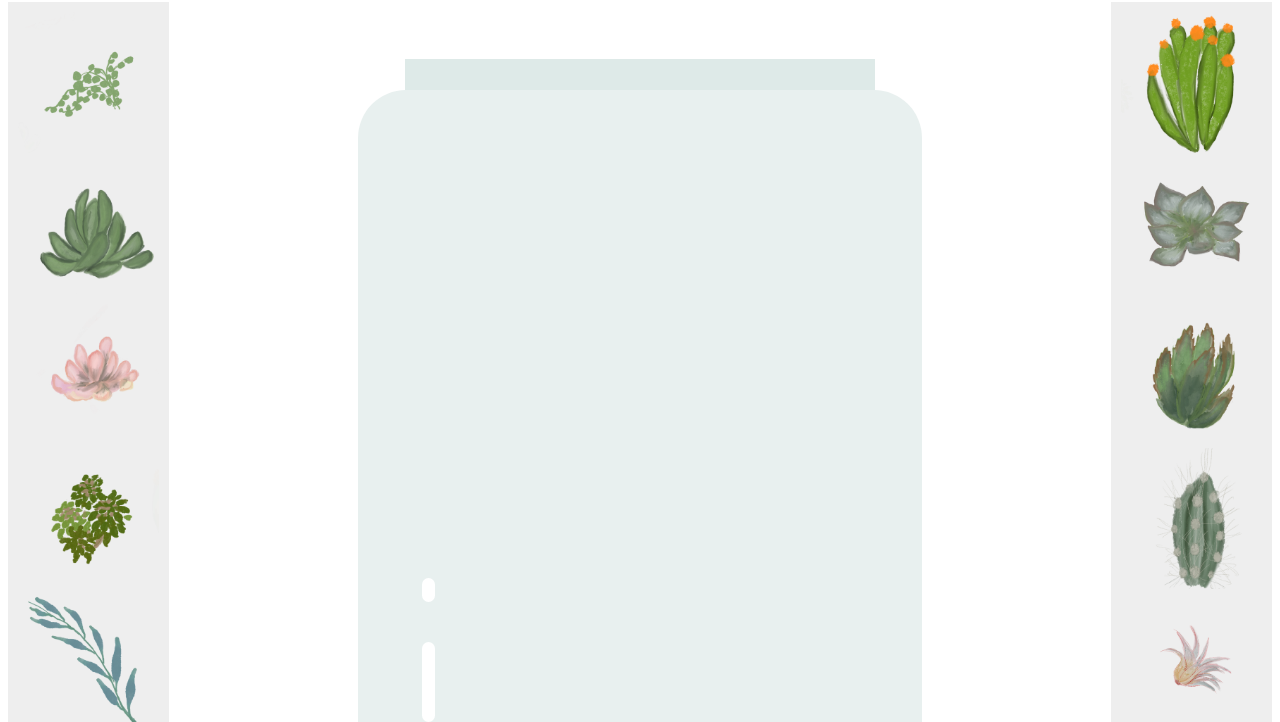
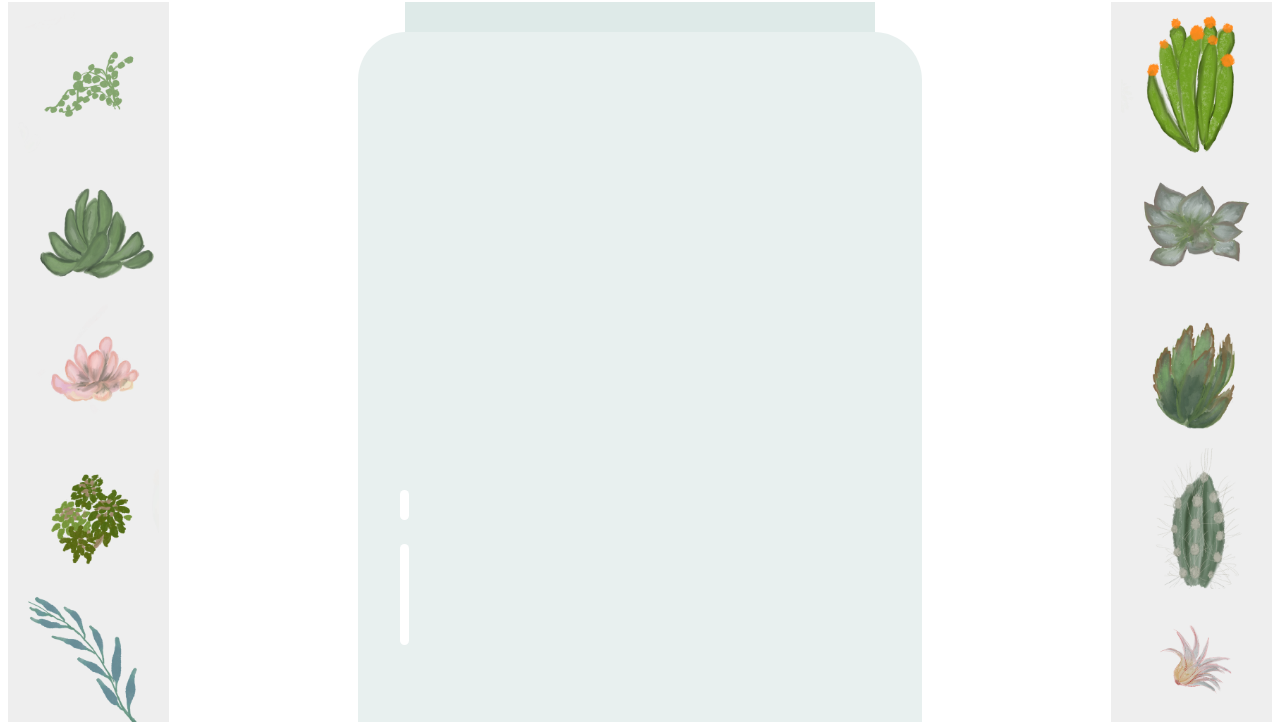
Before and after one commit to Yang-Seung-Ho/web_develop, a plain HTML site: page index.html in a window 1280 px wide. Shown: the part 78-800 px from the top of the page. Drawn offline with Linux system fonts and the light colour scheme.

Commit message:
테라리움 10-04

```diff
--- a/index.html
+++ b/index.html
@@ -46,10 +46,11 @@
       <div id="jar-totalBox" style="width: 100%;">
         <div class="jar-top"></div>
         <div class="jar-walls"></div>
+        <div class="dirt"></div>
+        <div class="jar-bottom"></div>
         <div class="jar-glossy-long"></div>
         <div class="jar-glossy-short"></div>
-        <div class="dirt"></div>
-        <div class="jar-bottom"></div>
+
       </div>
       <div id="right-container" class="container">
         <div class="plant-holder">
--- a/style.css
+++ b/style.css
@@ -97,22 +97,23 @@ body {
 }
 
 .jar-glossy-long {
-    position: absolute;
+    position: relative;
     border-radius: 10px;
     background-color: #ffffff;
     width: 1%;
     height: 10%;
-    top:90%;
-    left:33%;
     z-index: 10;
+    bottom: 35%;
+    right: 25%;
+
 }
 .jar-glossy-short {
-    position: absolute;
+    position: relative;
     background-color: #ffffff;
     width: 1%;
     border-radius: 10px;
     height: 3%;
-    top:82%;
-    left:33%;
+    right: 25%;
     z-index: 10;
+    bottom: 50%;
 }
```
